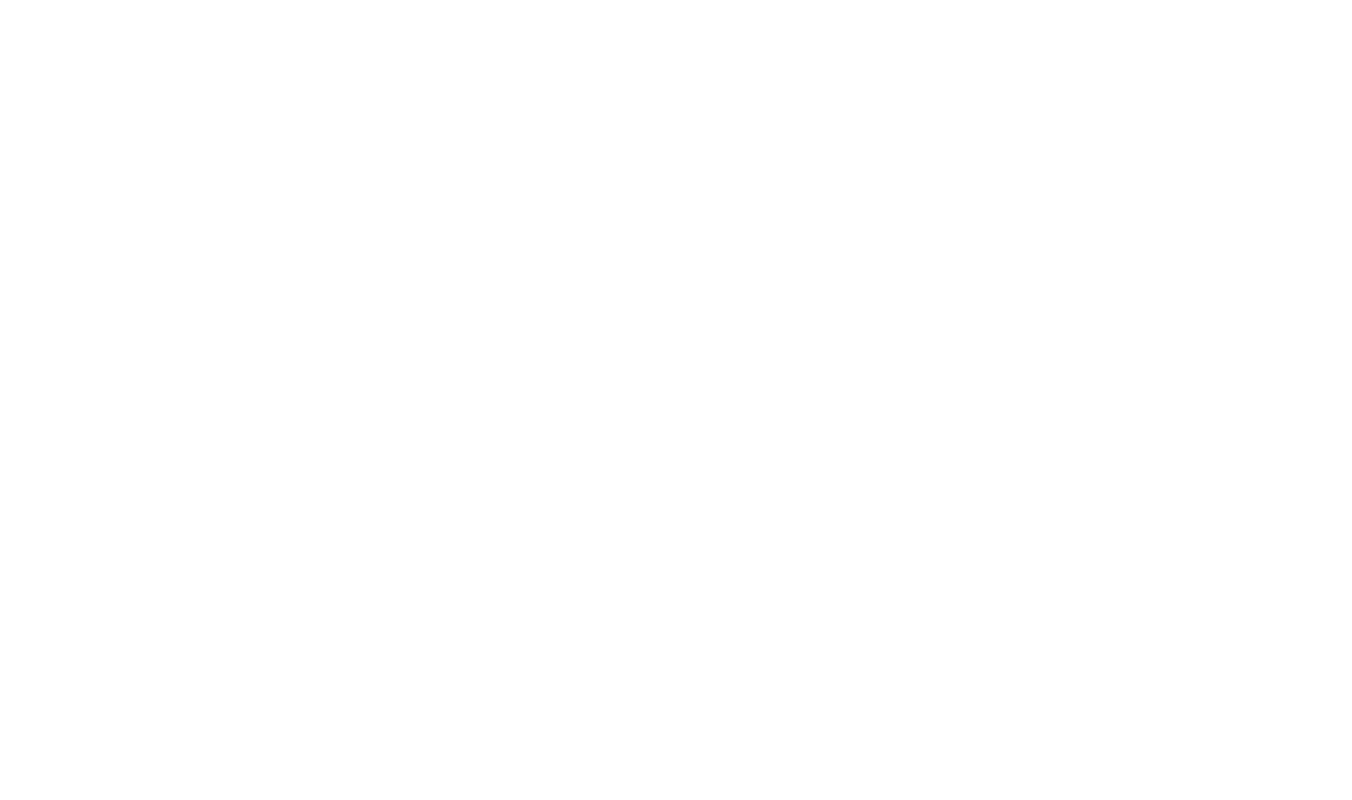
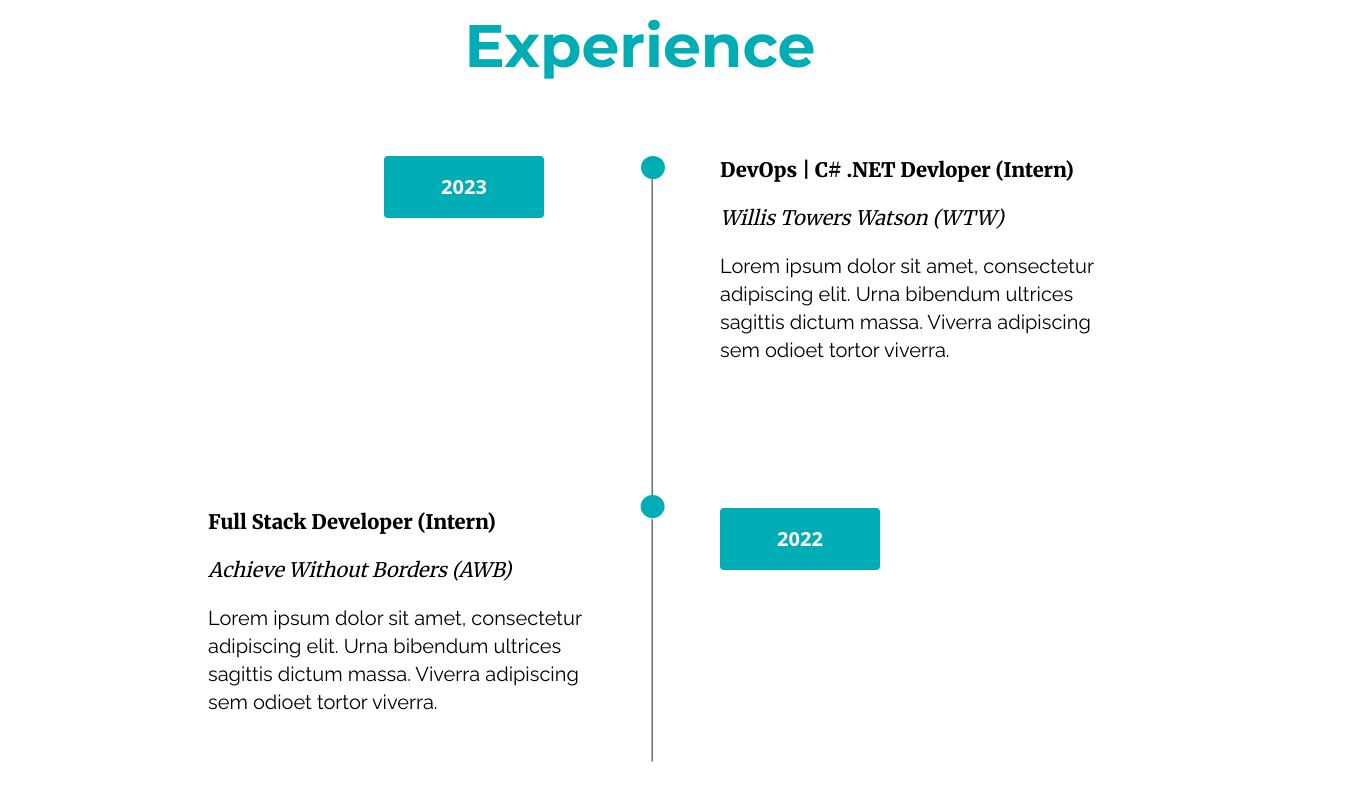
Before and after one commit to juvielone/porfolio-v4, a Next.js app: page / in a window 1280 px wide. Shown: the part 1882-2682 px from the top of the page, 1352 px wide, since content can reach past the window. Before the commit the page ends 1802 px from the top, so only its background shows below. Built offline with nearby package versions, Linux system fonts and the light colour scheme.

Commit message:
Experience animation implemented

```diff
--- a/app/components/sections/About.jsx
+++ b/app/components/sections/About.jsx
@@ -26,7 +26,7 @@ const About = () => {
 
   return (
     <motion.div
-      className=" grid pb-20 mt-20  lg:grid-cols-2 lg:mt-28 lg:pb-44"
+      className=" grid pb-20 mt-20  lg:grid-cols-2 lg:mt-28 lg:pb-40"
       variants={about_container}
       initial="hidden"
       whileInView="show"
--- a/app/components/sections/Experience.jsx
+++ b/app/components/sections/Experience.jsx
@@ -1,23 +1,77 @@
+import { motion, useScroll, useTransform } from "framer-motion";
 import { Timeline } from "@public/assets/Timeline";
+import { useRef } from "react";
+
 const Experience = () => {
+  const exp_container = {
+    hidden: { opacity: 0 },
+    show: { opacity: 1, transition: { duration: 0.7 } },
+  };
+
+  const exp_heading = {
+    hidden: { y: "18vh" },
+    show: { y: 0, transition: { duration: 0.7 } },
+  };
+
+  const timeline_container = {
+    show: { transition: { staggerChildren: 0.5 } },
+  };
+  const timeline_side_left = {
+    hidden: { opacity: 0, x: "-18vw" },
+    show: { opacity: 1, x: 0, transition: { duration: 0.3 } },
+  };
+  const timeline_side_right = {
+    hidden: { opacity: 0, x: "18vw" },
+    show: { opacity: 1, x: 0, transition: { duration: 0.3 } },
+  };
+  const ref = useRef();
+  const { scrollYProgress } = useScroll({
+    target: ref,
+    offset: ["start 100%", "0 0"],
+  });
+  const slide_right_scroll = {
+    x: useTransform(scrollYProgress, [1, 0], ["0%", "40%"]),
+    opacity: scrollYProgress,
+  };
+  const slide_left_scroll = {
+    x: useTransform(scrollYProgress, [1, 0], ["30%", "20%"]),
+    opacity: scrollYProgress,
+  };
   return (
-    <div className="mt-24 lg:mt-28 ">
-      <h1
+    <motion.div
+      className="mt-24 lg:mt-28"
+      ref={ref}
+      variants={exp_container}
+      initial="hidden"
+      whileInView="show"
+    >
+      <motion.h1
         className="text-primary-100 font_heading font-bold text-3xl
-       mt-5 text-center lg:m-0 lg:text-6xl"
+        mt-5 text-center lg:m-0 lg:text-6xl"
+        variants={exp_heading}
       >
         Experience
-      </h1>
-      <div className="grid max-w-7xl mt-20 mx-auto  lg:grid-cols-2 lg:text-xl lg:pb-20 ">
+      </motion.h1>
+
+      <motion.div
+        className="grid max-w-7xl mt-20 mx-auto
+       lg:grid-cols-2 lg:text-xl lg:pb-20"
+        variants={timeline_container}
+        initial="hidden"
+        whileInView="show"
+      >
         {/* Date*/}
-        <div className="ml-20 w-40 lg:ml-96">
+        <motion.div
+          className="ml-20 w-40 lg:ml-96"
+          variants={timeline_side_left}
+        >
           <button
             className="bg-primary-100 hover:bg-primary-200 text-white font-bold
           py-4 px-4 border border-transparent rounded w-40"
           >
-            2022
+            2023
           </button>
-        </div>
+        </motion.div>
 
         {/* Line */}
         <div className=" absolute ml-8 lg:left-1/2 lg:mx-0 ">
@@ -27,7 +81,28 @@ const Experience = () => {
         </div>
 
         {/* Job Content */}
-        <div className="ml-20 mt-6 lg:mt-0">
+        <motion.div
+          className="ml-20 mt-6 lg:mt-0"
+          variants={timeline_side_right}
+        >
+          <h1 className="font_subheading font-bold ">
+            DevOps | C# .NET Devloper (Intern)
+          </h1>
+          <h2 className="font_subheading italic mt-5">
+            Willis Towers Watson (WTW)
+          </h2>
+          <p className="font_content mt-5 lg:w-96">
+            Lorem ipsum dolor sit amet, consectetur adipiscing elit. Urna
+            bibendum ultrices sagittis dictum massa. Viverra adipiscing sem
+            odioet tortor viverra.
+          </p>
+        </motion.div>
+
+        {/* Job Content */}
+        <motion.div
+          className=" ml-20 mt-12 lg:mt-36 lg:ml-52"
+          variants={timeline_side_left}
+        >
           <h1 className="font_subheading font-bold ">
             Full Stack Developer (Intern)
           </h1>
@@ -39,34 +114,22 @@ const Experience = () => {
             bibendum ultrices sagittis dictum massa. Viverra adipiscing sem
             odioet tortor viverra.
           </p>
-        </div>
-
-        {/* Job Content */}
-        <div className="  ml-20 mt-12 lg:mt-36 lg:ml-52">
-          <h1 className="font_subheading font-bold ">
-            DevOps | C# .NET Devloper (Intern)
-          </h1>
-          <h2 className="font_subheading italic mt-5">
-            Willis Towers Watson (WTW)
-          </h2>
-          <p className="font_content mt-5 lg:w-96">
-            Lorem ipsum dolor sit amet, consectetur adipiscing elit. Urna
-            bibendum ultrices sagittis dictum massa. Viverra adipiscing sem
-            odioet tortor viverra.
-          </p>
-        </div>
+        </motion.div>
 
         {/* Date*/}
-        <div className=" ml-20 w-40 lg:mt-36 lg:mr-96">
+        <motion.div
+          className="ml-20 w-40 lg:mt-36 lg:mr-96"
+          variants={timeline_side_right}
+        >
           <button
             className="bg-primary-100 hover:bg-primary-200 mt-5 text-white font-bold
           py-4 px-4 border border-transparent rounded w-40 lg:mt-0"
           >
-            2023
+            2022
           </button>
-        </div>
-      </div>
-    </div>
+        </motion.div>
+      </motion.div>
+    </motion.div>
   );
 };
 
--- a/app/page.js
+++ b/app/page.js
@@ -30,8 +30,8 @@ const Home = () => {
           <Navbar />
           <Hero />
           <About />
-          {/* <Experience /> */}
-          {/* <Projects /> */}
+          <Experience />
+          <Projects />
           {/* <Contact /> */}
         </>
       )}
--- a/public/assets/Timeline.jsx
+++ b/public/assets/Timeline.jsx
@@ -1,52 +1,46 @@
+import { motion } from "framer-motion";
+
 export const Timeline = () => {
+  const timeline_svg_container = {
+    hidden: { opacity: 0 },
+    show: {
+      opacity: 1,
+      transition: {
+        delay: 0.3,
+        duration: 0.4,
+        staggerChildren: 0.5,
+      },
+      exit: { opacity: 0, transition: { duration: 0.3 } },
+    },
+  };
+  const timeline_svg = {
+    hidden: { pathLength: 0 },
+    show: {
+      pathLength: 1,
+      transition: { duration: 1.6 },
+    },
+  };
+  const timeline_circle = {
+    hidden: { opacity: 0, scale: 0.4 },
+    show: {
+      opacity: 1,
+      scale: 1,
+      transition: { duration: 0.3 },
+    },
+  };
   return (
-    // <svg
-    //   width="25"
-    //   height="743"
-    //   viewBox="0 0 25 743"
-    //   fill="none"
-    //   xmlns="http://www.w3.org/2000/svg"
-    // >
-    //   <line
-    //     x1="12.1484"
-    //     y1="18.5979"
-    //     x2="12.1484"
-    //     y2="396.098"
-    //     stroke="#222831"
-    //     stroke-width="2"
-    //   />
-    //   <ellipse
-    //     cx="12.9787"
-    //     cy="11.5153"
-    //     rx="11.9787"
-    //     ry="11.5153"
-    //     fill="#00ADB5"
-    //   />
-    //   <ellipse
-    //     cx="12.6277"
-    //     cy="407.613"
-    //     rx="11.9787"
-    //     ry="11.5153"
-    //     fill="#00ADB5"
-    //   />
-    //   <line
-    //     x1="12.1484"
-    //     y1="420.13"
-    //     x2="12.1484"
-    //     y2="742.557"
-    //     stroke="#222831"
-    //     stroke-width="2"
-    //   />
-    // </svg>
-
-    <svg
+    <motion.svg
+      variants={timeline_svg_container}
+      initial="hidden"
+      whileInView="show"
       width="25"
       height="643"
       viewBox="0 0 25 643"
       fill="none"
       xmlns="http://www.w3.org/2000/svg"
     >
-      <line
+      <motion.line
+        variants={timeline_svg}
         x1="12.1484"
         y1="18.5979"
         x2="12.1484"
@@ -54,28 +48,33 @@ export const Timeline = () => {
         stroke="#222831"
         stroke-width="2"
       />
-      <ellipse
+      <motion.ellipse
+        initial="hidden"
+        whileInView="show"
+        variants={timeline_circle}
         cx="12.9787"
         cy="11.5153"
         rx="11.9787"
         ry="11.5153"
         fill="#00ADB5"
       />
-      <ellipse
+      <motion.ellipse
+        variants={timeline_circle}
         cx="12.6277"
         cy="350.613"
         rx="11.9787"
         ry="11.5153"
         fill="#00ADB5"
       />
-      <line
+      <motion.line
+        variants={timeline_svg}
         x1="12.1484"
-        y1="360.13"
+        y1="363.13"
         x2="12.1484"
         y2="605.557"
         stroke="#222831"
         stroke-width="2"
       />
-    </svg>
+    </motion.svg>
   );
 };
```
